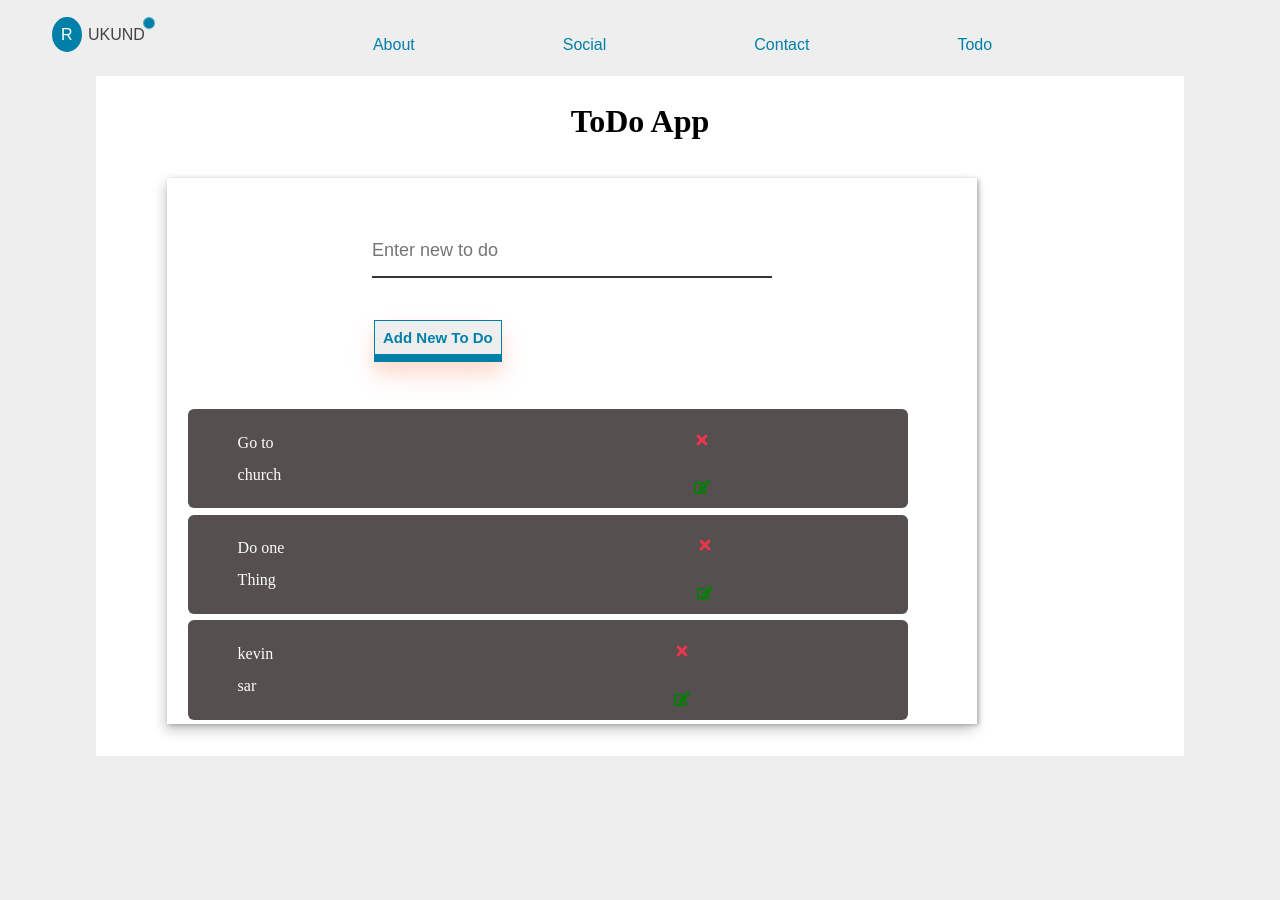
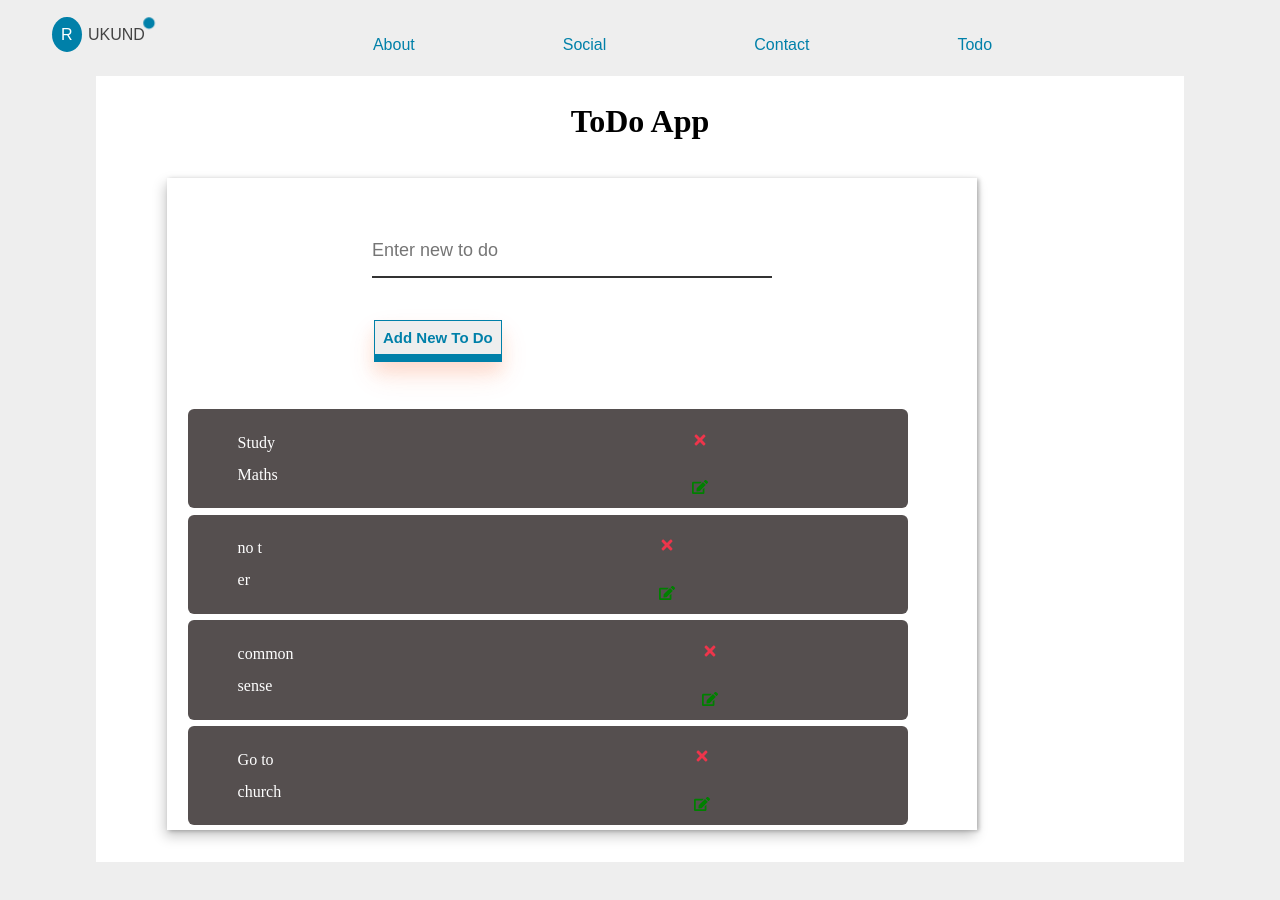
Before and after one commit to rukundo-kevin/upskill-port, a React (Create React App) app: page /todo in a window 1280 px wide. Shown: the top 900 px of the page. Before the commit the page ends 804 px from the top, so only its background shows below. Built offline with nearby package versions, Linux system fonts and the light colour scheme; data requests are answered from the project's data file; a web font is replaced by a local one.

Commit message:
Change the update to use api and filter the todos

```diff
--- a/db.json
+++ b/db.json
@@ -1,19 +1,24 @@
 {
   "todos": [
     {
-      "title": "Go to church",
+      "title": "Study Maths",
       "completed": false,
       "id": 9
     },
     {
-      "title": "Do one Thing",
+      "title": "no t er",
       "completed": false,
       "id": 10
     },
     {
-      "title": "kevin sar",
+      "title": "common sense",
       "completed": false,
       "id": 11
+    },
+    {
+      "title": "Go to church",
+      "completed": false,
+      "id": 12
     }
   ]
 }
--- a/src/Todo.js
+++ b/src/Todo.js
@@ -53,14 +53,18 @@ const Todo =() =>{
     const updateTitle = (e) =>{
       const id = (e.target.parentNode.parentNode).id;
       const newTitle = prompt("Enter New Title");
-      if(newTitle.length < 3){
+      if(newTitle && newTitle.length < 3){
         return setError("Title too short");
       }
-      const newTodo = todos.filter((todo) => todo.id === +id)[0]
-      const {completed} = newTodo;
-      console.log(completed)
-    //  updateTodo(newTodo, false);
+      let newTodo = todos.filter((todo) => todo.id === +id)[0];
+      newTodo= newTodo?{...newTodo, title:newTitle}:undefined;
+      updateTodo(newTodo ? newTodo:     {
+        "title": "Updated todo",
+        "completed": true,
+        "id": 10
+      }, false);
       setError("");
+      todo == ""?setTodo("  "):setTodo("")
     }
 
   const customStyle = {marginTop: "-4em", paddingTop:"1em"};
--- a/src/todoApi.js
+++ b/src/todoApi.js
@@ -34,6 +34,7 @@ export const removeTodo = async (id) => {
 
 export const updateTodo = async (todo, changeCompleted) => {
     const {id, completed, title} = todo;
+    console.log(title)
     const response = await api.put(`/${id}`, {
        title,
        completed: changeCompleted?!completed:completed
```
